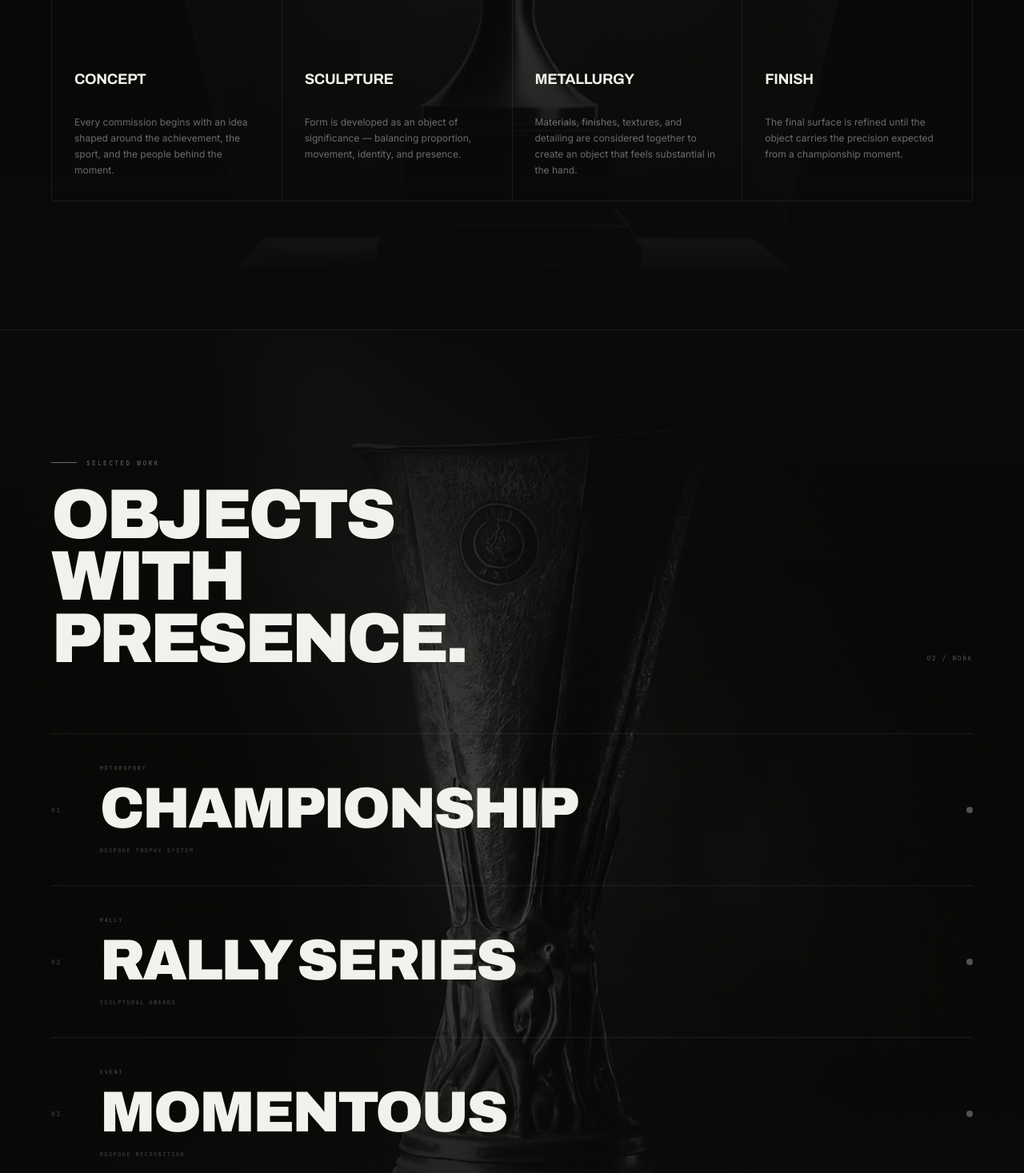
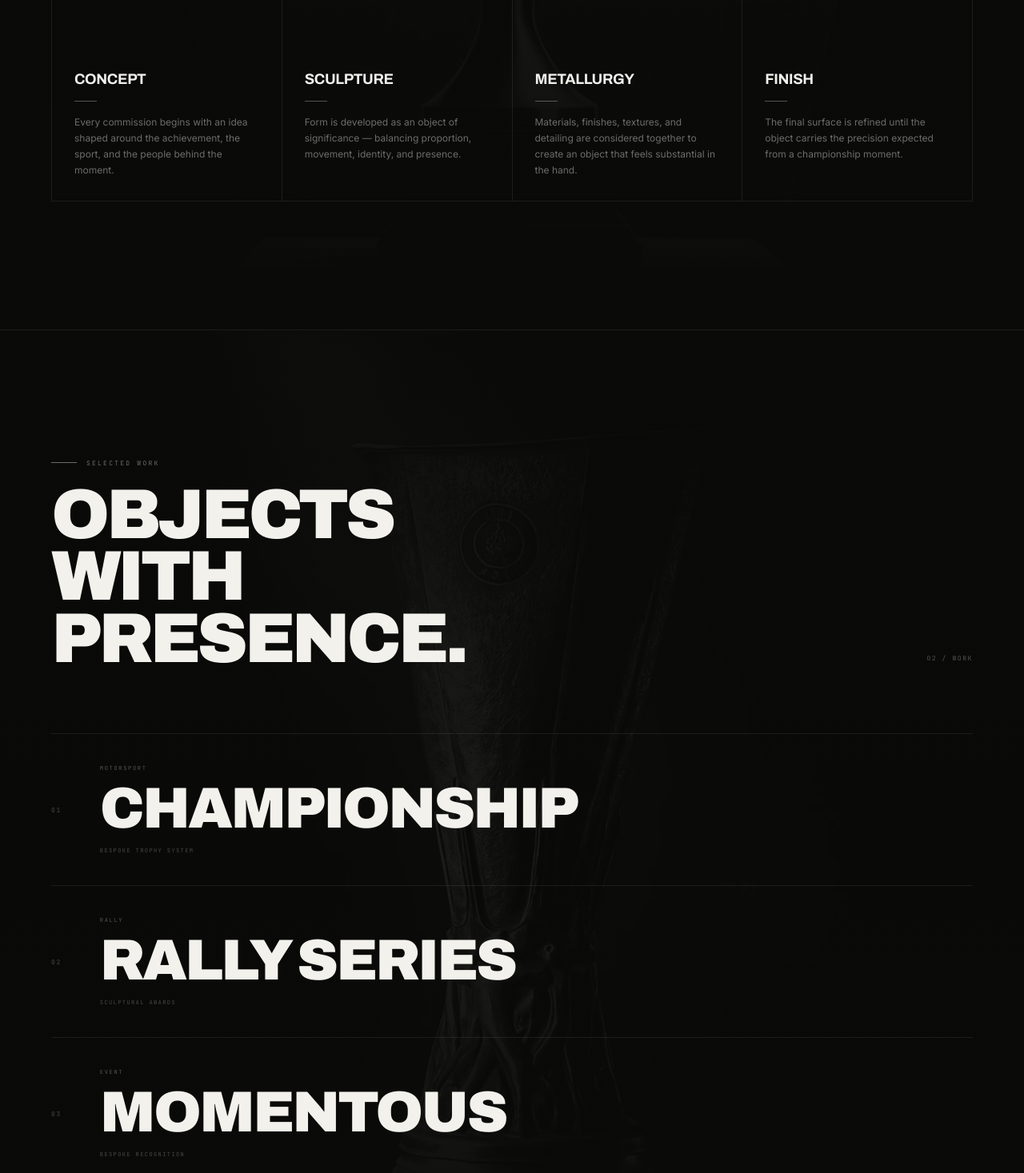
Before and after one commit to Thejas6767/sangeeth-samuel-design, a React (Vite) app: page / in a window 1280 px wide. Shown: the part 7360-8827 px from the top of the page at 80% size. Built offline with nearby package versions, Linux system fonts and the light colour scheme.

Commit message:
Fix cinematic frame timeline

```diff
--- a/src/components/sections/AtelierSections.tsx
+++ b/src/components/sections/AtelierSections.tsx
@@ -1,7 +1,5 @@
 import { motion } from 'framer-motion';
-import {
-  ArrowUpRight,
-} from 'lucide-react';
+import { ArrowUpRight } from 'lucide-react';
 
 const craftsmanship = [
   {
@@ -65,16 +63,12 @@ const testimonials = [
   },
 ];
 
-/* =========================================================
-   CINEMATIC ANIMATION
-========================================================= */
-
 export function AtelierSections() {
   return (
     <div className="relative bg-[#0A0A09] text-[#F2F1EC]">
 
       {/* =========================================================
-          CRAFTSMANSHIP / THE MAKING
+          THE MAKING
       ========================================================= */}
 
       <section
@@ -93,7 +87,7 @@ export function AtelierSections() {
         "
       >
 
-        {/* Cinematic background zoom */}
+        {/* Background */}
 
         <div className="pointer-events-none absolute inset-0 overflow-hidden">
 
@@ -104,8 +98,8 @@ export function AtelierSections() {
             whileInView={{ scale: 1 }}
             viewport={{ once: true }}
             transition={{
-              duration: 2,
-              ease: [0.16, 1, 0.3, 1],
+              duration: 2.5,
+              ease: 'easeOut',
             }}
             className="
               absolute
@@ -113,31 +107,29 @@ export function AtelierSections() {
               h-full
               w-full
               object-cover
-              opacity-[0.55]
+              opacity-[0.18]
               grayscale
             "
           />
 
-          <div className="
-            absolute
-            inset-0
-            bg-[#0A0A09]/50
-          " />
+          <div className="absolute inset-0 bg-[#0A0A09]/55" />
 
-          <div className="
+          <div
+            className="
               absolute
               inset-0
               bg-gradient-to-b
-            from-[#0A0A09]/90
+              from-[#0A0A09]/75
               via-transparent
               to-[#0A0A09]
-          " />
+            "
+          />
 
         </div>
 
         <div className="relative z-10 mx-auto max-w-[1440px]">
 
-          {/* Header */}
+          {/* Heading */}
 
           <div className="flex items-end justify-between gap-8">
 
@@ -146,7 +138,7 @@ export function AtelierSections() {
               <motion.div
                 initial={{
                   opacity: 0,
-                  x: -30,
+                  x: -25,
                 }}
                 whileInView={{
                   opacity: 1,
@@ -154,21 +146,28 @@ export function AtelierSections() {
                 }}
                 viewport={{
                   once: true,
-                  amount: 0.25,
+                  amount: 0.3,
                 }}
                 transition={{
-                  duration: 0.8,
-                  ease: [0.16, 1, 0.3, 1],
+                  duration: 0.7,
+                  ease: 'easeOut',
                 }}
                 className="mb-5 flex items-center gap-3"
               >
+
                 <motion.span
-                  initial={{ width: 0 }}
-                  whileInView={{ width: 32 }}
-                  viewport={{ once: true }}
+                  initial={{
+                    width: 0,
+                  }}
+                  whileInView={{
+                    width: 32,
+                  }}
+                  viewport={{
+                    once: true,
+                  }}
                   transition={{
                     duration: 0.7,
-                    delay: 0.15,
+                    ease: 'easeOut',
                   }}
                   className="h-px bg-white/40"
                 />
@@ -183,32 +182,32 @@ export function AtelierSections() {
                 >
                   THE MAKING
                 </span>
+
               </motion.div>
+
               <motion.h2
                 initial={{
                   opacity: 0,
-    y: 60,
-    scale: 0.98,
+                  y: 55,
                 }}
                 whileInView={{
                   opacity: 1,
                   y: 0,
-    scale: 1,
                 }}
                 viewport={{
                   once: true,
                   amount: 0.25,
                 }}
                 transition={{
-    duration: 1,
-    ease: [0.16, 1, 0.3, 1],
+                  duration: 0.9,
+                  ease: 'easeOut',
                 }}
                 className="
-    max-w-4xl
+                  max-w-5xl
                   text-[2.8rem]
                   font-black
                   leading-[0.88]
-    tracking-[-0.05em]
+                  tracking-[0.02em]
                   sm:text-[4rem]
                   md:text-[5.5rem]
                 "
@@ -236,8 +235,8 @@ export function AtelierSections() {
                 once: true,
               }}
               transition={{
-                duration: 1,
-                delay: 0.5,
+                duration: 0.8,
+                delay: 0.4,
               }}
               className="
                 hidden
@@ -259,7 +258,7 @@ export function AtelierSections() {
           <motion.div
             initial={{
               opacity: 0,
-              y: 40,
+              y: 30,
             }}
             whileInView={{
               opacity: 1,
@@ -270,9 +269,9 @@ export function AtelierSections() {
               amount: 0.2,
             }}
             transition={{
-              duration: 0.9,
-              delay: 0.15,
-              ease: [0.16, 1, 0.3, 1],
+              duration: 0.8,
+              delay: 0.1,
+              ease: 'easeOut',
             }}
             className="
               mt-16
@@ -319,9 +318,17 @@ export function AtelierSections() {
 
           </motion.div>
 
-          {/* Craft cards */}
+          {/* Craftsmanship Cards */}
 
-          <div className="mt-16 grid border-l border-white/[0.08] md:grid-cols-4">
+          <div
+            className="
+              mt-16
+              grid
+              border-l
+              border-white/[0.08]
+              md:grid-cols-4
+            "
+          >
 
             {craftsmanship.map((item, index) => (
 
@@ -329,30 +336,23 @@ export function AtelierSections() {
                 key={item.number}
                 initial={{
                   opacity: 0,
-                  y: 70,
-                  rotateX: 8,
-                  scale: 0.97,
+                  y: 60,
                 }}
                 whileInView={{
                   opacity: 1,
                   y: 0,
-                  rotateX: 0,
-                  scale: 1,
                 }}
                 viewport={{
                   once: true,
                   amount: 0.2,
                 }}
                 transition={{
-                  duration: 0.9,
-                  delay: index * 0.14,
-                  ease: [0.16, 1, 0.3, 1],
+                  duration: 0.8,
+                  delay: index * 0.12,
+                  ease: 'easeOut',
                 }}
                 whileHover={{
-                  y: -8,
-                  transition: {
-                    duration: 0.35,
-                  },
+                  y: -6,
                 }}
                 className="
                   group
@@ -371,7 +371,20 @@ export function AtelierSections() {
 
                 <div className="flex items-center justify-between">
 
-                  <span
+                  <motion.span
+                    initial={{
+                      opacity: 0,
+                    }}
+                    whileInView={{
+                      opacity: 1,
+                    }}
+                    viewport={{
+                      once: true,
+                    }}
+                    transition={{
+                      duration: 0.5,
+                      delay: index * 0.12 + 0.15,
+                    }}
                     className="
                       font-mono
                       text-[9px]
@@ -380,7 +393,7 @@ export function AtelierSections() {
                     "
                   >
                     {item.number}
-                  </span>
+                  </motion.span>
 
                   <ArrowUpRight
                     size={15}
@@ -414,14 +427,20 @@ export function AtelierSections() {
                   </h3>
 
                   <motion.div
-                    initial={{ width: 0 }}
-                    whileInView={{ width: 0 }}
-                    whileHover={{ width: 48 }}
-                    className="
-                      mt-3
-                      h-px
-                      bg-white/50
-                    "
+                    initial={{
+                      width: 0,
+                    }}
+                    whileInView={{
+                      width: 28,
+                    }}
+                    viewport={{
+                      once: true,
+                    }}
+                    transition={{
+                      duration: 0.5,
+                      delay: index * 0.12 + 0.25,
+                    }}
+                    className="mt-3 h-px bg-white/30"
                   />
 
                   <p
@@ -473,19 +492,25 @@ export function AtelierSections() {
         "
       >
 
-        {/* Cinematic background */}
+        {/* Background */}
 
         <div className="pointer-events-none absolute inset-0 overflow-hidden">
 
           <motion.img
             src="/atelier/selected-work.jpg"
             alt=""
-            initial={{ scale: 1.1 }}
-            whileInView={{ scale: 1 }}
-            viewport={{ once: true }}
+            initial={{
+              scale: 1.08,
+            }}
+            whileInView={{
+              scale: 1,
+            }}
+            viewport={{
+              once: true,
+            }}
             transition={{
-              duration: 2.2,
-              ease: [0.16, 1, 0.3, 1],
+              duration: 2.5,
+              ease: 'easeOut',
             }}
             className="
               absolute
@@ -493,29 +518,29 @@ export function AtelierSections() {
               h-full
               w-full
               object-cover
-              opacity-[0.55]
+              opacity-[0.18]
               grayscale
             "
           />
 
-          <div className="
-            absolute
-            inset-0
-            bg-[#0A0A09]/50
-          " />
+          <div className="absolute inset-0 bg-[#0A0A09]/55" />
 
-          <div className="
+          <div
+            className="
               absolute
               inset-0
               bg-gradient-to-b
-            from-[#0A0A09]/90
+              from-[#0A0A09]/75
               via-transparent
               to-[#0A0A09]
-          " />
+            "
+          />
 
         </div>
 
         <div className="relative z-10 mx-auto max-w-[1440px]">
+
+          {/* Heading */}
 
           <div className="flex items-end justify-between">
 
@@ -524,7 +549,7 @@ export function AtelierSections() {
               <motion.div
                 initial={{
                   opacity: 0,
-                  x: -30,
+                  x: -25,
                 }}
                 whileInView={{
                   opacity: 1,
@@ -532,17 +557,25 @@ export function AtelierSections() {
                 }}
                 viewport={{
                   once: true,
+                  amount: 0.3,
                 }}
                 transition={{
-                  duration: 0.8,
+                  duration: 0.7,
+                  ease: 'easeOut',
                 }}
                 className="mb-5 flex items-center gap-3"
               >
 
                 <motion.span
-                  initial={{ width: 0 }}
-                  whileInView={{ width: 32 }}
-                  viewport={{ once: true }}
+                  initial={{
+                    width: 0,
+                  }}
+                  whileInView={{
+                    width: 32,
+                  }}
+                  viewport={{
+                    once: true,
+                  }}
                   transition={{
                     duration: 0.7,
                   }}
@@ -565,24 +598,21 @@ export function AtelierSections() {
               <motion.h2
                 initial={{
                   opacity: 0,
-    y: 60,
-    scale: 0.98,
+                  y: 55,
                 }}
                 whileInView={{
                   opacity: 1,
                   y: 0,
-    scale: 1,
                 }}
                 viewport={{
                   once: true,
                   amount: 0.25,
                 }}
                 transition={{
-    duration: 1,
-    ease: [0.16, 1, 0.3, 1],
+                  duration: 0.9,
+                  ease: 'easeOut',
                 }}
                 className="
-    max-w-4xl
                   text-[2.8rem]
                   font-black
                   leading-[0.88]
@@ -591,7 +621,8 @@ export function AtelierSections() {
                   md:text-[5.5rem]
                 "
                 style={{
-    fontFamily: "'Archivo', sans-serif",
+                  fontFamily:
+                    "'Archivo', sans-serif",
                 }}
               >
                 OBJECTS
@@ -614,8 +645,8 @@ export function AtelierSections() {
                 once: true,
               }}
               transition={{
-                duration: 1,
-                delay: 0.5,
+                duration: 0.8,
+                delay: 0.4,
               }}
               className="
                 hidden
@@ -632,36 +663,18 @@ export function AtelierSections() {
 
           </div>
 
-          {/* Work list */}
+          {/* Work List
+              IMPORTANT:
+              These three titles are intentionally STATIC.
+          */}
 
           <div className="mt-20 border-t border-white/[0.08]">
 
-            {selectedWork.map((work, index) => (
+            {selectedWork.map((work) => (
 
-              <motion.div
+              <div
                 key={work.number}
-      initial={{
-  opacity: 0,
-  filter: "blur(6px)",
-}}
-
-whileInView={{
-  opacity: 1,
-  filter: "blur(0px)",
-}}
-
-viewport={{
-  once: true,
-  amount: 0.2,
-}}
-
-transition={{
-  duration: 0.8,
-  delay: index * 0.12,
-  ease: "easeOut",
-}}
                 className="
-                  group
                   relative
                   flex
                   min-h-[150px]
@@ -671,27 +684,13 @@ transition={{
                   border-b
                   border-white/[0.08]
                   py-8
-                  transition-all
-                  duration-500
                   md:min-h-[190px]
                 "
               >
 
                 <div className="flex items-center gap-7 md:gap-12">
 
-                  <motion.span
-                    initial={{
-                      opacity: 0,
-                    }}
-                    whileInView={{
-                      opacity: 1,
-                    }}
-                    viewport={{
-                      once: true,
-                    }}
-                    transition={{
-                      delay: index * 0.15 + 0.35,
-                    }}
+                  <span
                     className="
                       font-mono
                       text-[8px]
@@ -700,7 +699,7 @@ transition={{
                     "
                   >
                     {work.number}
-                  </motion.span>
+                  </span>
 
                   <div>
 
@@ -715,6 +714,9 @@ transition={{
                     >
                       {work.category}
                     </div>
+
+                    {/* NO MOTION HERE */}
+
                     <h3
                       className="
                         text-[2rem]
@@ -725,7 +727,8 @@ transition={{
                         md:text-[4.5rem]
                       "
                       style={{
-    fontFamily: "'Archivo', sans-serif",
+                        fontFamily:
+                          "'Archivo', sans-serif",
                       }}
                     >
                       {work.title}
@@ -747,36 +750,18 @@ transition={{
 
                 </div>
 
-                <motion.div
-                  whileHover={{
-                    scale: 1.25,
-                    rotate: 90,
-                  }}
-                  transition={{
-                    duration: 0.4,
-                  }}
-                  className="
-                    hidden
-                    h-2
-                    w-2
-                    rounded-full
-                    bg-white/30
-                    md:block
-                  "
-                />
-
-              </motion.div>
+              </div>
 
             ))}
 
           </div>
 
-          {/* Bottom statement */}
+          {/* Bottom Statement */}
 
           <motion.div
             initial={{
               opacity: 0,
-              y: 25,
+              y: 30,
             }}
             whileInView={{
               opacity: 1,
@@ -788,7 +773,7 @@ transition={{
             }}
             transition={{
               duration: 0.8,
-              delay: 0.2,
+              ease: 'easeOut',
             }}
             className="
               mt-12
@@ -833,7 +818,7 @@ transition={{
 
 
       {/* =========================================================
-          CLIENT WORDS / PHILOSOPHY
+          PHILOSOPHY
       ========================================================= */}
 
       <section
@@ -852,19 +837,25 @@ transition={{
         "
       >
 
-        {/* Cinematic background */}
+        {/* Background */}
 
         <div className="pointer-events-none absolute inset-0 overflow-hidden">
 
           <motion.img
             src="/atelier/craftsmanship.jpg"
             alt=""
-            initial={{ scale: 1.1 }}
-            whileInView={{ scale: 1 }}
-            viewport={{ once: true }}
+            initial={{
+              scale: 1.08,
+            }}
+            whileInView={{
+              scale: 1,
+            }}
+            viewport={{
+              once: true,
+            }}
             transition={{
-              duration: 2.4,
-              ease: [0.16, 1, 0.3, 1],
+              duration: 2.5,
+              ease: 'easeOut',
             }}
             className="
               absolute
@@ -872,29 +863,29 @@ transition={{
               h-full
               w-full
               object-cover
-              opacity-[0.55]
+              opacity-[0.18]
               grayscale
             "
           />
 
-          <div className="
-            absolute
-            inset-0
-            bg-[#0A0A09]/55
-          " />
+          <div className="absolute inset-0 bg-[#0A0A09]/55" />
 
-          <div className="
+          <div
+            className="
               absolute
               inset-0
               bg-gradient-to-b
-            from-[#0A0A09]/90
+              from-[#0A0A09]/75
               via-transparent
               to-[#0A0A09]
-          " />
+            "
+          />
 
         </div>
 
         <div className="relative z-10 mx-auto max-w-[1440px]">
+
+          {/* Heading */}
 
           <div className="flex items-end justify-between">
 
@@ -903,25 +894,33 @@ transition={{
               <motion.div
                 initial={{
                   opacity: 0,
-
+                  x: -25,
                 }}
                 whileInView={{
                   opacity: 1,
-
+                  x: 0,
                 }}
                 viewport={{
                   once: true,
+                  amount: 0.3,
                 }}
                 transition={{
-                  duration: 0.8,
+                  duration: 0.7,
+                  ease: 'easeOut',
                 }}
                 className="mb-5 flex items-center gap-3"
               >
 
                 <motion.span
-                  initial={{ width: 0 }}
-                  whileInView={{ width: 32 }}
-                  viewport={{ once: true }}
+                  initial={{
+                    width: 0,
+                  }}
+                  whileInView={{
+                    width: 32,
+                  }}
+                  viewport={{
+                    once: true,
+                  }}
                   transition={{
                     duration: 0.7,
                   }}
@@ -940,24 +939,23 @@ transition={{
                 </span>
 
               </motion.div>
+
               <motion.h2
                 initial={{
                   opacity: 0,
-    y: 60,
-    scale: 0.98,
+                  y: 55,
                 }}
                 whileInView={{
                   opacity: 1,
                   y: 0,
-    scale: 1,
                 }}
                 viewport={{
                   once: true,
                   amount: 0.25,
                 }}
                 transition={{
-    duration: 1,
-    ease: [0.16, 1, 0.3, 1],
+                  duration: 0.9,
+                  ease: 'easeOut',
                 }}
                 className="
                   max-w-4xl
@@ -969,7 +967,8 @@ transition={{
                   md:text-[5.5rem]
                 "
                 style={{
-    fontFamily: "'Archivo', sans-serif",
+                  fontFamily:
+                    "'Archivo', sans-serif",
                 }}
               >
                 THE OBJECT
@@ -994,8 +993,8 @@ transition={{
                 once: true,
               }}
               transition={{
-                duration: 1,
-                delay: 0.5,
+                duration: 0.8,
+                delay: 0.4,
               }}
               className="
                 hidden
@@ -1012,9 +1011,17 @@ transition={{
 
           </div>
 
-          {/* Quotes */}
+          {/* Philosophy Cards */}
 
-          <div className="mt-20 grid border-t border-white/[0.08] md:grid-cols-3">
+          <div
+            className="
+              mt-20
+              grid
+              border-t
+              border-white/[0.08]
+              md:grid-cols-3
+            "
+          >
 
             {testimonials.map((item, index) => (
 
@@ -1022,34 +1029,30 @@ transition={{
                 key={item.role}
                 initial={{
                   opacity: 0,
-                  y: 80,
-                  scale: 0.96,
+                  y: 55,
                 }}
                 whileInView={{
                   opacity: 1,
                   y: 0,
-                  scale: 1,
                 }}
                 viewport={{
                   once: true,
                   amount: 0.25,
                 }}
                 transition={{
-                  duration: 1,
-                  delay: index * 0.18,
-                  ease: [0.16, 1, 0.3, 1],
+                  duration: 0.8,
+                  delay: index * 0.14,
+                  ease: 'easeOut',
                 }}
                 whileHover={{
-                  y: -10,
-                  transition: {
-                    duration: 0.4,
-                  },
+                  y: -6,
                 }}
                 className="
                   group
                   border-b
                   border-r
                   border-white/[0.08]
+                  bg-black/[0.08]
                   p-8
                   transition-colors
                   duration-500
@@ -1061,7 +1064,20 @@ transition={{
 
                 <div className="flex items-center justify-between">
 
-                  <span
+                  <motion.span
+                    initial={{
+                      opacity: 0,
+                    }}
+                    whileInView={{
+                      opacity: 1,
+                    }}
+                    viewport={{
+                      once: true,
+                    }}
+                    transition={{
+                      duration: 0.5,
+                      delay: index * 0.14 + 0.2,
+                    }}
                     className="
                       font-mono
                       text-[8px]
@@ -1070,11 +1086,19 @@ transition={{
                     "
                   >
                     0{index + 1}
-                  </span>
+                  </motion.span>
 
                   <motion.span
-                    initial={{ width: 24 }}
-                    whileHover={{ width: 48 }}
+                    initial={{
+                      width: 24,
+                    }}
+                    whileHover={{
+                      width: 48,
+                    }}
+                    transition={{
+                      duration: 0.35,
+                      ease: 'easeOut',
+                    }}
                     className="h-px bg-white/20"
                   />
 
@@ -1094,7 +1118,7 @@ transition={{
                   }}
                   transition={{
                     duration: 0.7,
-                    delay: index * 0.18 + 0.25,
+                    delay: index * 0.14 + 0.25,
                   }}
                   className="
                     mt-24
@@ -1131,12 +1155,12 @@ transition={{
 
           </div>
 
-          {/* Closing line */}
+          {/* Closing Statement */}
 
           <motion.div
             initial={{
               opacity: 0,
-              y: 40,
+              y: 35,
             }}
             whileInView={{
               opacity: 1,
@@ -1147,9 +1171,8 @@ transition={{
               amount: 0.2,
             }}
             transition={{
-              duration: 1,
-              delay: 0.2,
-              ease: [0.16, 1, 0.3, 1],
+              duration: 0.8,
+              ease: 'easeOut',
             }}
             className="
               mt-20
@@ -1159,7 +1182,16 @@ transition={{
             "
           >
 
-            <div className="flex flex-col justify-between gap-8 md:flex-row md:items-end">
+            <div
+              className="
+                flex
+                flex-col
+                justify-between
+                gap-8
+                md:flex-row
+                md:items-end
+              "
+            >
 
               <p
                 className="
```
Lines whose indentation alone changed are shown as unchanged.
